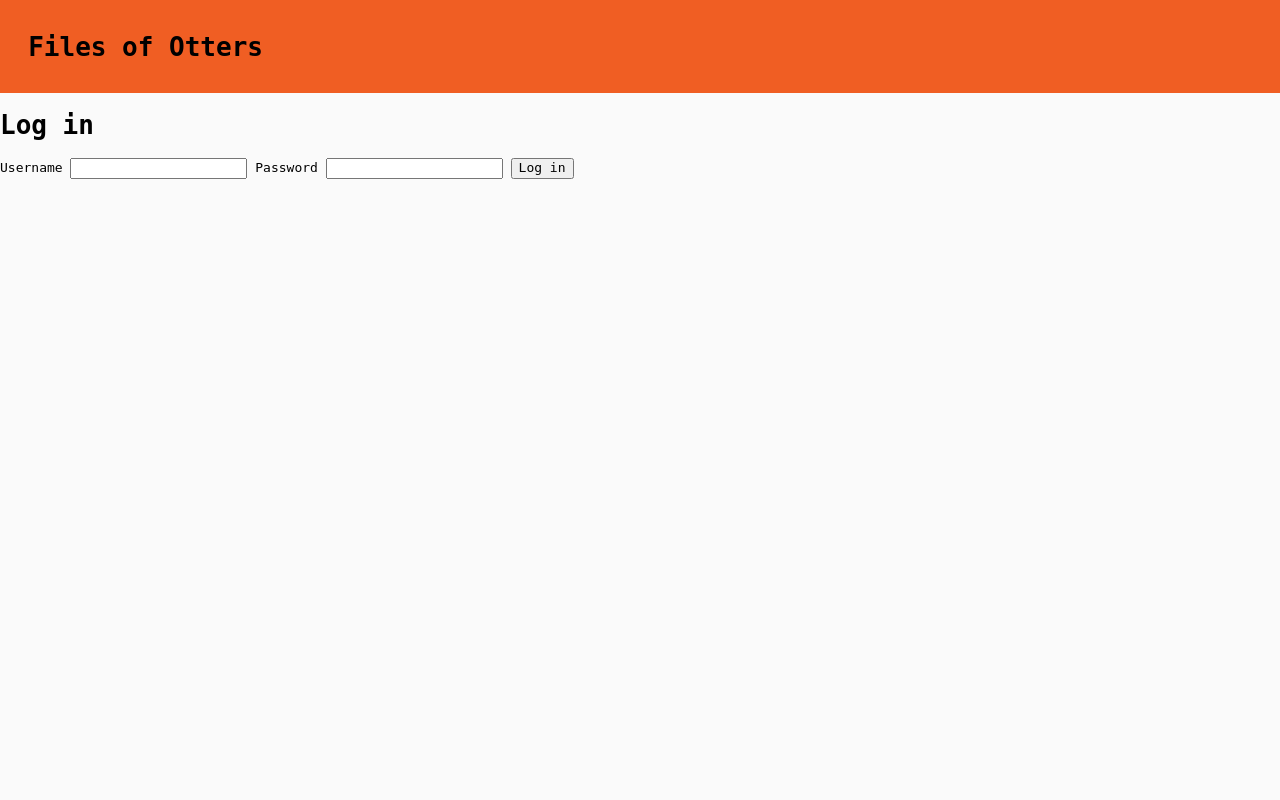
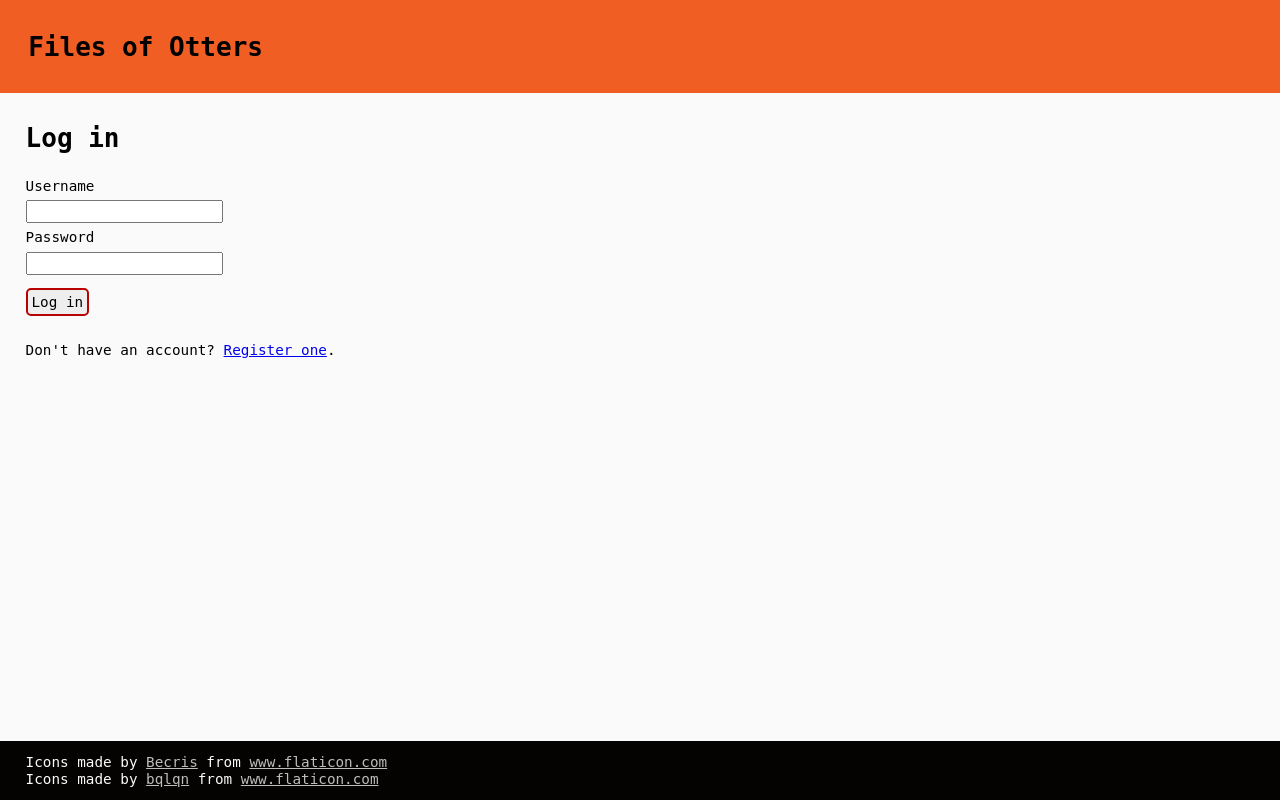
Before and after one commit to alcoholic-otters/filesofotters, a Django app: page /filesharing/login/ in a window 1280 px wide. Run offline with Django 3.2, Linux system fonts and the light colour scheme.

Commit message:
Style the login page

```diff
--- /dev/null
+++ b/filesharing/static/filesharing/css/login.css
@@ -0,0 +1,19 @@
+#log-in-form {
+    align-items: flex-start;
+    display: inline-flex;
+    flex-direction: column;
+}
+
+#log-in-form input, label {
+    font-size: 1.1em;
+    margin-top: .5rem;
+}
+
+#log-in-form .submit-button {
+    margin-top: 1rem;
+}
+
+#register-message {
+    font-size: 1.1em;
+    margin-top: 2rem;
+}
--- a/filesharing/templates/filesharing/login.html
+++ b/filesharing/templates/filesharing/login.html
@@ -9,7 +9,7 @@
   {% load static %}
   <link rel="stylesheet" type="text/css" href="{% static 'filesharing/css/normalize.css' %}">
   <link rel="stylesheet" type="text/css" href="{% static 'filesharing/css/base.css' %}">
-  <link rel="stylesheet" type="text/css" href="{% static 'filesharing/css/index.css' %}">
+  <link rel="stylesheet" type="text/css" href="{% static 'filesharing/css/login.css' %}">
 </head>
 
 <body>
@@ -17,6 +17,7 @@
     <header><h1>Files of Otters</h1></header>
   </nav>
 
+  <main>
     {% if messages %}
     <ul class="status-list">
       {% for message in messages %}
@@ -27,7 +28,7 @@
 
     <h1>Log in</h1>
 
-  <form method="post" action="{% url 'filesharing:login' %}">
+    <form id="log-in-form" method="post" action="{% url 'filesharing:login' %}">
       {% csrf_token %}
       <label for="username">Username</label>
       <input type="text" name="username" required>
@@ -35,7 +36,24 @@
       <label for="password">Password</label>
       <input type="password" name="password" required>
 
-    <input type="submit" value="Log in">
+      <input class="submit-button" type="submit" value="Log in">
     </form>
+
+    <p id="register-message">
+      Don't have an account?
+      <a href="{% url 'filesharing:register' %}">Register one</a>.
+    </p>
+  </main>
+
+  <footer>
+    <div>
+      Icons made by <a href="https://creativemarket.com/Becris" title="Becris">Becris</a>
+      from <a href="https://www.flaticon.com/" title="Flaticon">www.flaticon.com</a>
+    </div>
+    <div>
+      Icons made by <a href="https://www.flaticon.com/authors/bqlqn" title="bqlqn">bqlqn</a>
+      from <a href="https://www.flaticon.com/" title="Flaticon">www.flaticon.com</a>
+    </div>
+  </footer>
 </body>
 </html>
```
Lines whose indentation alone changed are shown as unchanged.
